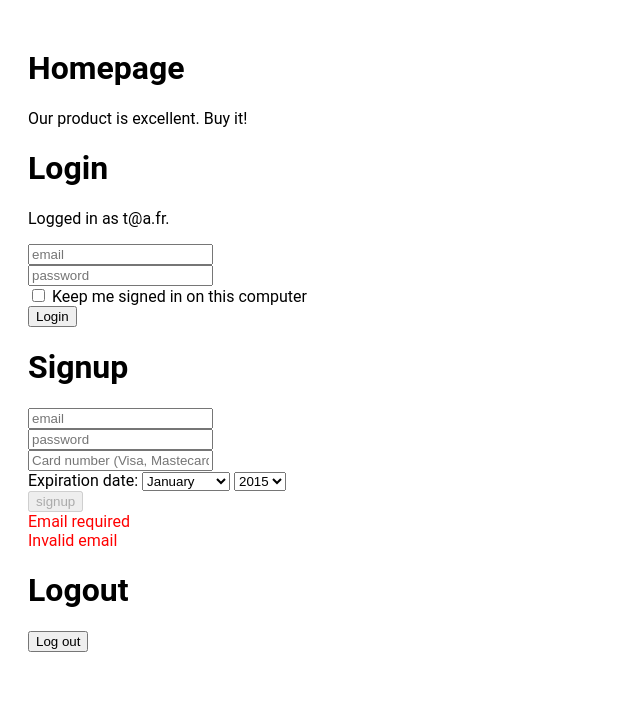
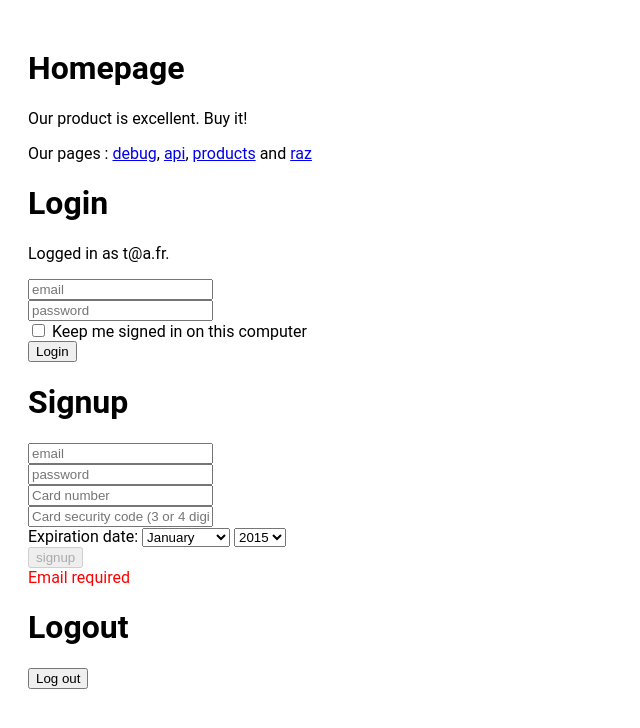
Before and after one commit to ThomasJannaud/flask_mongo_server_template, a Flask app: page / in a window 1280 px wide. Shown: the top 728 px of the page, without its empty margins (0-640 px from the left). Run offline with Flask 2, Linux system fonts and the light colour scheme; some libraries are stand-ins or nearby versions.

Commit message:
fix signup

```diff
--- a/serveur/static/js/ng_home.js
+++ b/serveur/static/js/ng_home.js
@@ -61,6 +61,7 @@ ngApp.controller('ngController', ['$scope', '$http', function($scope, $http) {
                                     alert('Sign up successful');
                                 })
                                 .error(function(jsonData, status, headers, config) {
+                                    $scope.logged_in_as = $scope.signup.user_info.email;
                                     $scope.isLoading = false;
                                     alert('Error in account creation. Please contact us if you have any problem');
                                 });
--- a/serveur/templates/home.html
+++ b/serveur/templates/home.html
@@ -14,6 +14,8 @@
   <body id="ng-controller" ng-controller="ngController" ng-init="loggedin_name='{{logged_in_name}}';">
     <h1>Homepage</h1>
     <p>Our product is excellent. Buy it!</p>
+    <p>Our pages :
+    <a href="/debug">debug</a>, <a href="/api">api</a>, <a href="/products">products</a> and <a href="/raz">raz</a></p>
 
     <h1>Login</h1>
     <p ng-if="logged_in_as !== ''">Logged in as [{[logged_in_as]}].</p>
@@ -27,16 +29,16 @@
 
     <h1>Signup</h1>
     <form>
-      <input type='text' placeholder="{{ _('email') }}"/><br/>
-      <input type='password' placeholder="{{ _('password') }}"/><br/>
-      <input type='text' ng-model="card.number" placeholder="Card number (Visa, Mastecard or American Express)"/><br/>
+      <input ng-model="signup.user_info.email" type='text' placeholder="{{ _('email') }}"/><br/>
+      <input ng-model="signup.user_info.password" type='password' placeholder="{{ _('password') }}"/><br/>
+      <input type='text' ng-model="card.number" placeholder="Card number"/><br/>
+      <input type='text' ng-model="card.cvc" placeholder="Card security code (3 or 4 digits)"/><br/>
       {{ _('Expiration date:')}}
       <select ng-model="card_month" ng-options="month as month.name for month in monthList"></select>
       <select ng-model="card.exp_year" ng-options="year for year in yearList"></select><br/>
-      <button ng-disabled="isLoading || !signup.user_info.email || !form_info.email.$valid" ng-click="trySignup();">{{ _('signup') }}</button><br/>
+      <button ng-disabled="isLoading || !signup.user_info.email" ng-click="trySignup();">{{ _('signup') }}</button><br/>
 
       <span class="validation_error" ng-show="signup.user_info.email==''">Email required</span><br/>
-      <span class="validation_error" ng-show="!form_info.email.$valid">Invalid email</span><br/>
       <span class="validation_error" ng-bind="stripe_error"></span>
     </form>
   </body>
```
